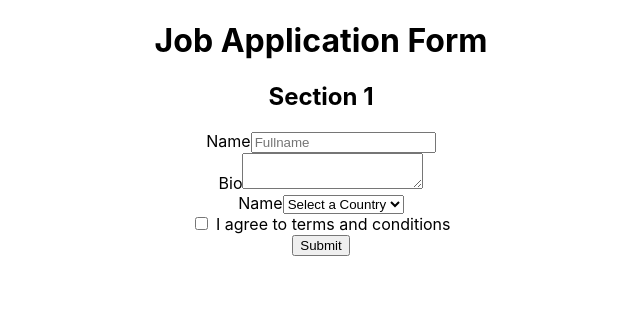
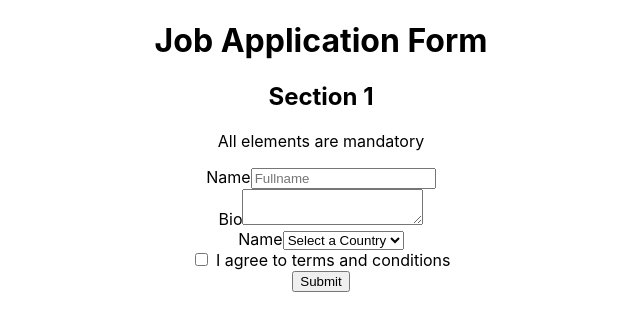
Before and after one commit to MithunajhaSivakumar/react-testing, a React (Create React App) app: page / in a window 1280 px wide. Shown: the top 330 px of the page, without its empty margins (319-959 px from the left). Built offline with nearby package versions, Linux system fonts and the light colour scheme.

Commit message:
getByText method

```diff
--- a/src/components/application/Application.tsx
+++ b/src/components/application/Application.tsx
@@ -5,6 +5,7 @@ export default function Application() {
     <>
     <h1>Job Application Form</h1>
     <h2>Section 1</h2>
+    <p>All elements are mandatory</p>
     <form>
         {/* // input type="text" and also textarea both have same role textbox */}
         <div>
```
Also changed, not shown: 1 other file (tests, documents, lock files or other folders).
